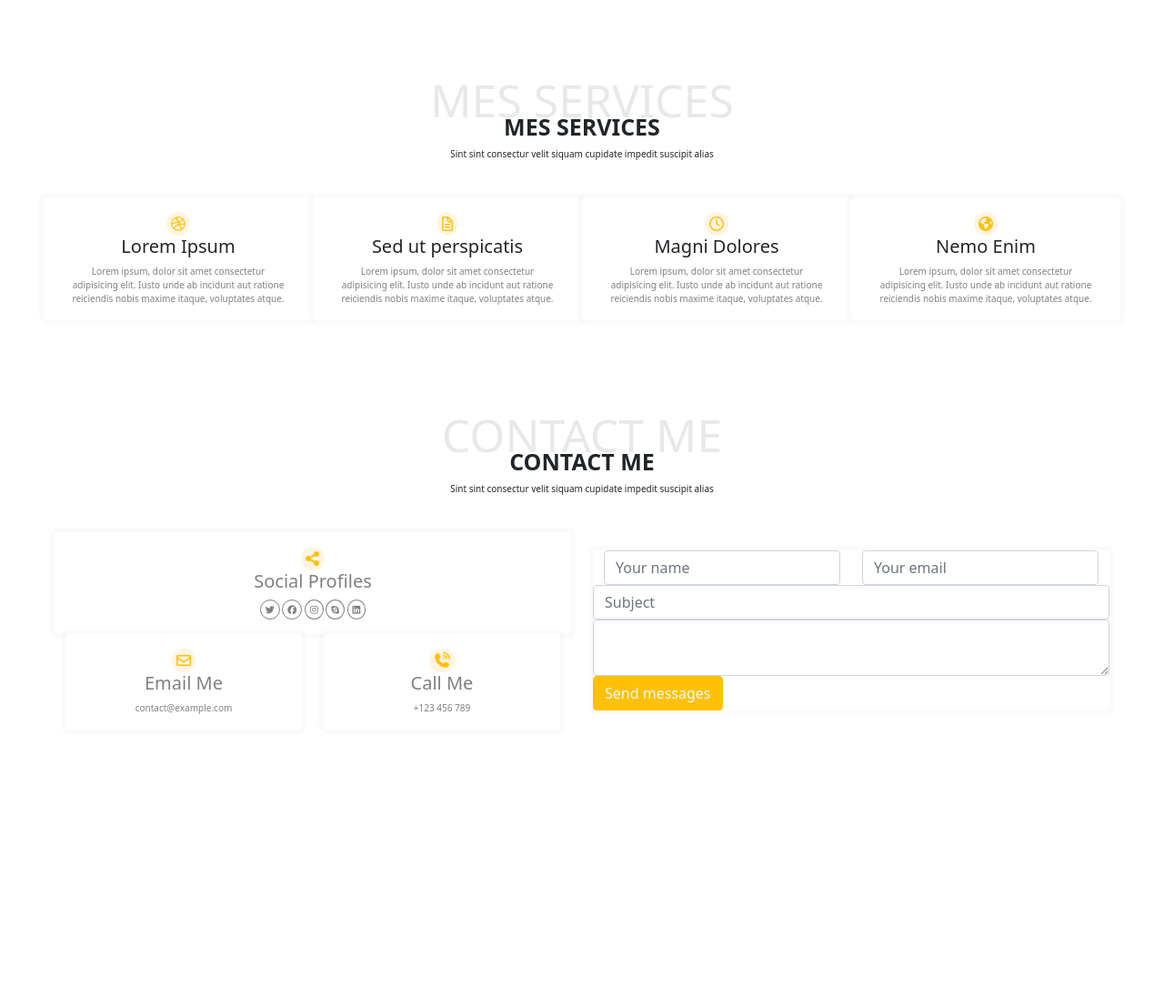
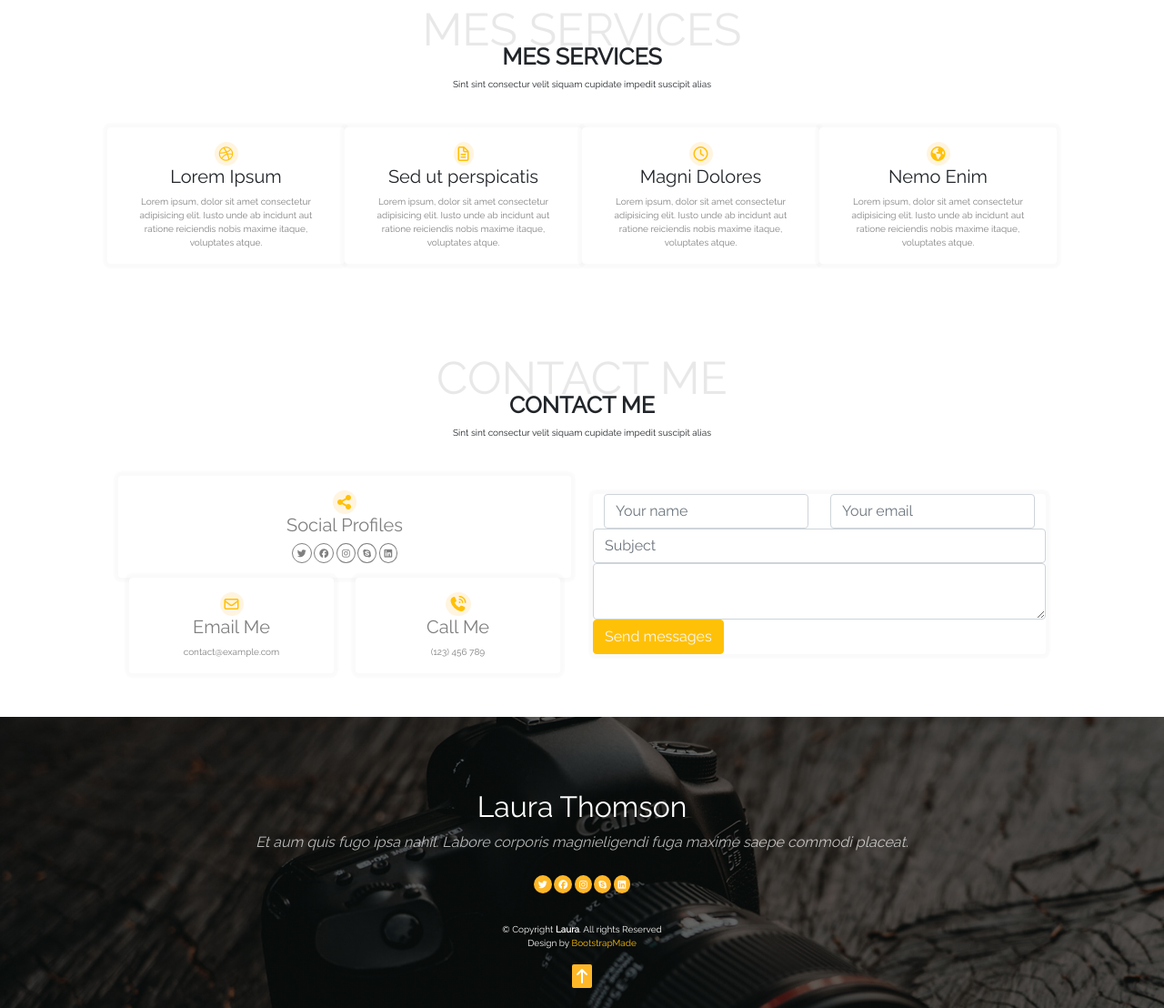
Before and after one commit to assbaimane/Site-Laura-Thomson, a website: page index.html in a window 1280 px wide. Shown: the part 1445-2553 px from the top of the page at 91% size. Before the commit the page ends 2295 px from the top, so only its background shows below. Drawn offline with nearby package versions, Linux system fonts and the light colour scheme.

Commit message:
Fontsize corrected + hover & active added + most part of footer created and designed

```diff
--- a/index.html
+++ b/index.html
@@ -10,7 +10,7 @@
 </head>
 
 <body>
-    <header>
+    <header id="Home">
         <nav class="navbar navbar-expand-lg navbar-expand-md navbar-dark bg-none">
             <button class="navbar-toggler" type="button" data-bs-toggle="collapse"
                 data-bs-target="#navbarSupportedContent" aria-controls="navbarSupportedContent" aria-expanded="false"
@@ -20,7 +20,7 @@
             <div class="collapse navbar-collapse" id="navbarSupportedContent">
                 <ul class="navbar-nav ms-auto mb-2 mx-auto">
                     <li class="nav-item">
-                        <a class="nav-link active" href="#Banner">HOME</a>
+                        <a class="nav-link" href="#Home">HOME</a>
                     </li>
                     <li class="nav-item">
                         <a class="nav-link" href="#About">ABOUT</a>
@@ -55,10 +55,11 @@
         <div id="Banner" class="banner text-light text-center p-2 p-md-8 p-lg-13">
             <h1>Laura Thomson</h1>
             <p class="text-uppercase">I'm a professional photographer in new york city</p>
+            <i class="fa fa-chevron-down opacity-50"><a href="#Footer"></a></i>
         </div>
     </header>
 
-    <section id="About" class="p-5">
+    <section id="About" class="p-5 container">
         <div class="row text-center">
             <h2 class="text-uppercase fs-5">About me</h2>
             <h4 class="text-uppercase fs-6 fw-bold mt-n4">About me</h4>
@@ -73,8 +74,8 @@
                     <div class="col-6">
                         <p><i class="fas fa-angle-right text-warning"></i><strong> Name:</strong> Laura Thomson</p>
                         <p><i class="fas fa-angle-right text-warning"></i><strong> Website:</strong> www.example.com</p>
-                        <p><i class="fas fa-angle-right text-warning"></i><strong> Phone:</strong> +123 456 7890</p>
-                        <p><i class="fas fa-angle-right text-warning"></i><strong> City:</strong> New York, USA</p>
+                        <p><i class="fas fa-angle-right text-warning"></i><strong> Phone:</strong> (123) 456 7890</p>
+                        <p><i class="fas fa-angle-right text-warning"></i><strong> City:</strong> New York, NY</p>
                     </div>
                     <div class="col-6">
                         <p><i class="fas fa-angle-right text-warning"></i><strong> Age:</strong> 30</p>
@@ -140,11 +141,10 @@
                     </div>
                 </div>
             </div>
-
         </div>
     </section>
 
-    <section id="Services" class="p-5">
+    <section id="Services" class="p-5 container">
         <div class="row text-center">
             <h2 class="text-uppercase fs-5">Mes services</h2>
             <h4 class="text-uppercase fs-6 fw-bold mt-n4">Mes services</h4>
@@ -186,7 +186,7 @@
         </div>
     </section>
 
-    <section id="Contact" class="p-5">
+    <section id="Contact" class="p-5 container">
         <div class="row text-center">
             <h2 class="text-uppercase fs-5">Contact me</h2>
             <h4 class="text-uppercase fs-6 fw-bold mt-n4">Contact me</h4>
@@ -228,7 +228,7 @@
                             <div class="card-body">
                                 <div><i class="fas fa-phone-volume text-warning"></i></div>
                                 <h5 class="card-title">Call Me</h5>
-                                <p class="card-text">+123 456 789
+                                <p class="card-text">(123) 456 789
                             </div>
                         </div>
                     </div>
@@ -264,10 +264,23 @@
         </div>
     </section>
 
-    <footer>
-
+    <footer id="Footer" class="p-7 text-center">
+        <div class="row">
+            <h2>Laura Thomson</h2>
+            <h9 class="opacity-70"><em>Et aum quis fugo ipsa nahil. Labore corporis magnieligendi fuga maxime saepe commodi placeat.</em></h9>
+            <p class="card-text pt-4 pb-3">
+                <i class="fab fa-twitter"></i>
+                <i class="fab fa-facebook"></i>
+                <i class="fab fa-instagram"></i>
+                <i class="fab fa-skype"></i>
+                <i class="fab fa-linkedin"></i>
+            </p>
+            <p>© Copyright <b>Laura</b>. All rights Reserved<br>Design by <span class="text-warning">BootstrapMade</span></p>
+        </div>
+        <div class="arrowup">
+            <i class="fa fa-arrow-up"><a href="#Home"></a></i>
+        </div>
     </footer>
     <script src="./node_modules/bootstrap/dist/js/bootstrap.bundle.js"></script>
 </body>
-
 </html>
--- a/src/sass/_fonts.sass
+++ b/src/sass/_fonts.sass
@@ -0,0 +1,15 @@
+@font-face
+    font-family: "Raleway Bold"
+    src: url(../../public/fonts/Raleway-Bold.ttf)
+
+@font-face
+    font-family: "Raleway Regular"
+    src: url(../../public/fonts/Raleway-Regular.ttf)
+
+@font-face
+    font-family: "Raleway Light"
+    src: url(../../public/fonts/Raleway-Light.ttf)
+
+@font-face
+    font-family: "Satisfy"
+    src: url(../../public/fonts/Satisfy-Regular.ttf)
--- a/src/sass/_variables.sass
+++ b/src/sass/_variables.sass
@@ -4,4 +4,6 @@
 $spacers: map-merge($spacers, (6: $spacer*4, 7: $spacer*5, 8: $spacer*6, 9: $spacer*7, 10: $spacer*8, 11: $spacer*9, 12: $spacer*10, 13: $spacer*11.5, 14: $spacer*13, 15: $spacer*15,))
 $font-sizes: map-merge($font-sizes, (1: 150px, 2: 125px, 3: 100px, 4: 75px, 5: 50px, 6: 25px, 7: 12.5px, 8: 10px, 9: 7.5px, 10: 5px ))
 $enable-negative-margins: true
+$component-active-color: #ffb727 !important
+$link-hover-color:  #ffb727 !important
 // $container-max-widths: (sm: 440px, md: 620px, lg: 860px, xl: 1040px, xxl: 1220px)
--- a/src/sass/style.sass
+++ b/src/sass/style.sass
@@ -4,6 +4,7 @@
 @import "../../node_modules/bootstrap/scss/bootstrap.scss"
 
 html,body
+    font-family: "Raleway Regular"
     margin: 0px
     img
         width: 100%
@@ -11,15 +12,20 @@ html,body
         margin: 0px
     p
         font-size: x-small
-    .active
-        text-color: warning
+    h1
+        font-family: "Satisfy"
+
 
 header
     background: linear-gradient((#00000099),(#00000099)), url("../img/hero-bg.jpg")
     background-size: 100%
     background-repeat: no-repeat
-    width: 100vw
+    width: 100%
     height: 50vw
+    a
+        &:hover
+            color: #ffb727 !important
+
 
 section
     h2
@@ -53,3 +59,25 @@ section
             border-radius: 50%
             border: 1px solid grey
             padding: 5px
+
+footer
+    color: white
+    background: linear-gradient((#00000099),(#00000099)), url("../img/footer-bg.jpg")
+    background-size: 100%
+    background-repeat: no-repeat
+    width: 100vw
+    height: 25vw
+    p
+        i.fab
+            background-color: #ffb727
+            border-radius: 50%
+            padding: 5px
+    .opacity-70
+        opacity: 70%
+    .arrowup
+        top: 0px
+        right: 5px
+        i
+            background-color: #ffb727
+            padding: 5px
+            border-radius: 2px
```
Also changed, not shown: public/css/style.css, public/fonts/Raleway-Bold.ttf (added), public/fonts/Raleway-ExtraBold.ttf (added), public/fonts/Raleway-ExtraLight.ttf (added), public/fonts/Raleway-Italic-VariableFont_wght.ttf (added), public/fonts/Raleway-Italic.ttf (added), public/fonts/Raleway-Light.ttf (added), public/fonts/Raleway-LightItalic.ttf (added), public/fonts/Raleway-Medium.ttf (added), public/fonts/Raleway-MediumItalic.ttf (added), public/fonts/Raleway-Regular.ttf (added), public/fonts/Raleway-Thin.ttf (added), public/fonts/Raleway-VariableFont_wght.ttf (added), public/fonts/Satisfy-Regular.ttf (added), 1 other file.
